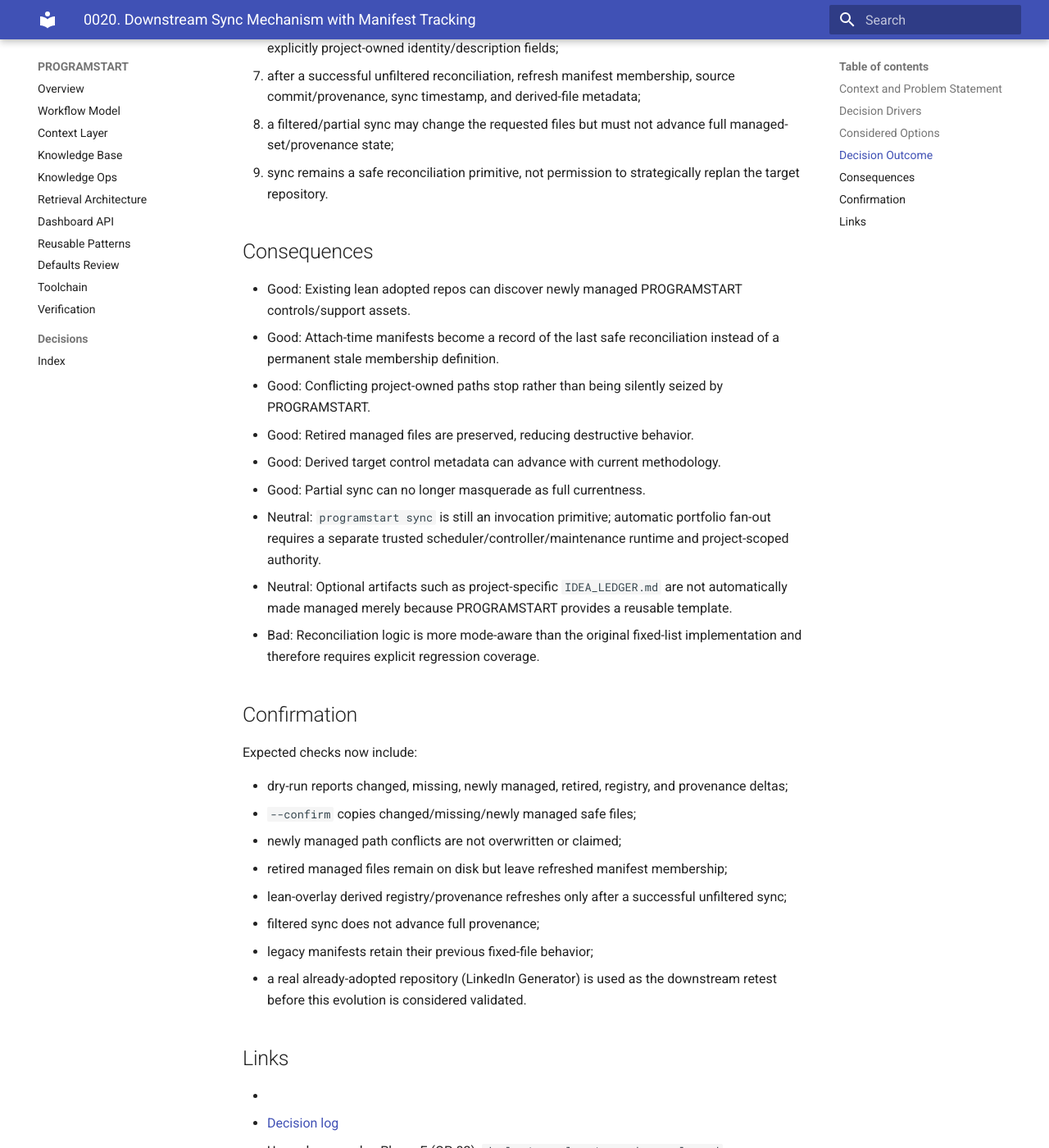
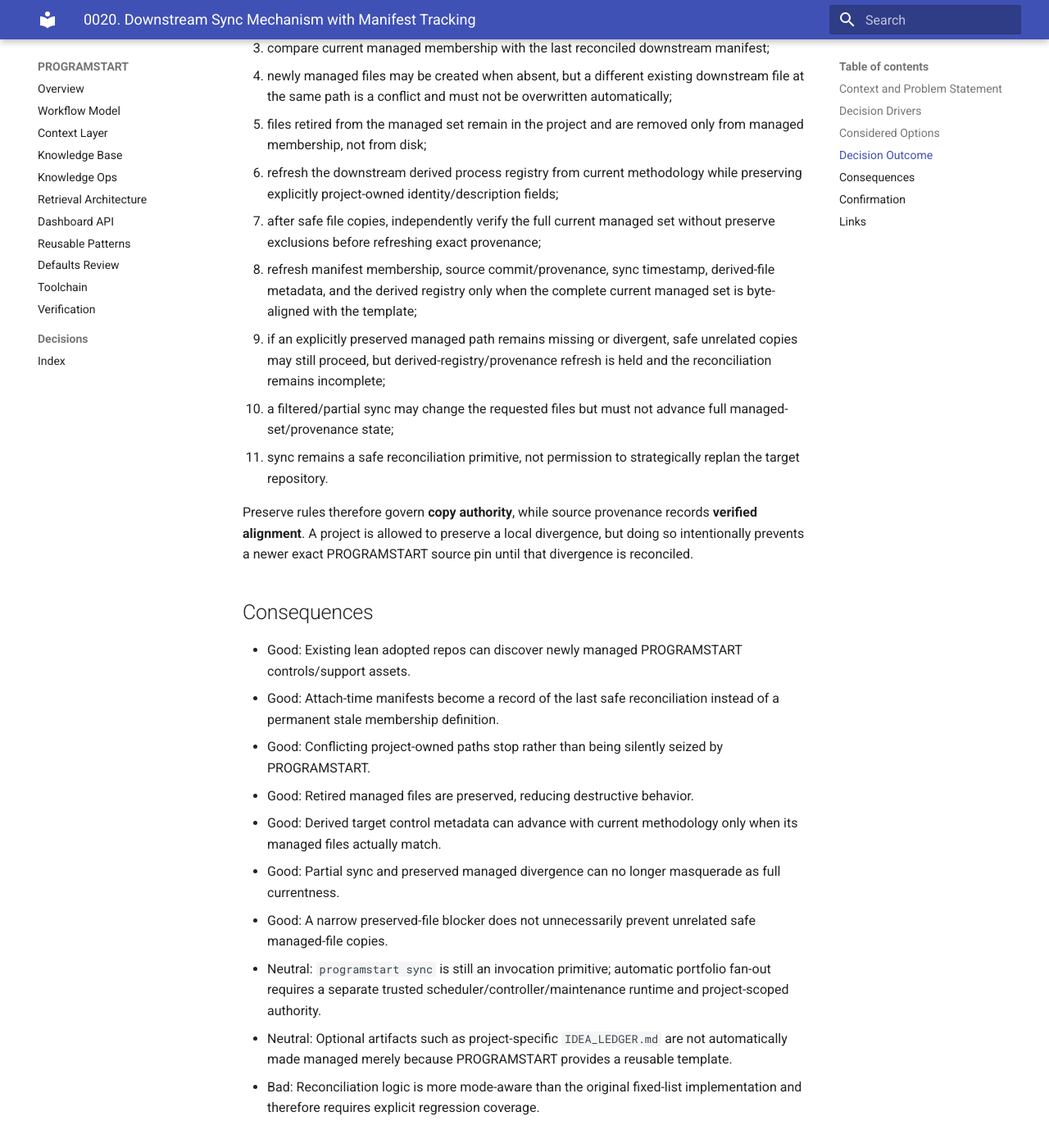
Before and after one commit to GrahamArdent/PROGRAMSTART, an MkDocs documentation site: the page built from docs/decisions/0020-downstream-sync-mechanism-with-manifest-tracking.md, in a window 1280 px wide and 1400 px high, scrolled down 1699 px. Shown: the whole window at 82% size. Built offline with MkDocs 1.6.1 and Material for MkDocs 9.7.7, drawn with Linux system fonts in a browser that asks for light colours; some of the changed text lies outside the part shown.

Commit message:
docs: require full alignment before provenance refresh

```diff
--- a/docs/decisions/0020-downstream-sync-mechanism-with-manifest-tracking.md
+++ b/docs/decisions/0020-downstream-sync-mechanism-with-manifest-tracking.md
@@ -14,6 +14,8 @@ When PROGRAMSTART attaches or adopts PROGRAMBUILD into a downstream consumer rep
 
 A real LinkedIn Generator retest on 2026-09-01 exposed an important evolution of the original design: a manifest whose `files` list is frozen at attach time cannot discover a file that becomes a managed reusable asset later. Attach-time membership is therefore useful evidence of the previous reconciliation, but it cannot be permanent authority over future managed membership for a lean managed overlay.
 
+A later Controller integration Challenge exposed a second trust boundary: preserve policy and provenance truth are different concerns. A downstream project may explicitly preserve a managed file and keep it divergent, but PROGRAMSTART must not then advance the exact `source_commit` as though the complete managed overlay matched that template commit.
+
 ## Decision Drivers
 
 - Downstream repos need a low-friction way to receive PROGRAMSTART tooling/methodology updates.
@@ -22,6 +24,7 @@ A real LinkedIn Generator retest on 2026-09-01 exposed an important evolution of
 - Existing lean adopted repositories must be able to discover newly managed reusable assets without destructive re-attach.
 - Files that leave the managed set must not be silently deleted from a project.
 - Partial/filtered sync must not falsely claim full PROGRAMSTART provenance/currentness.
+- Explicitly preserved managed divergence must not falsely claim exact PROGRAMSTART provenance/currentness.
 - Project strategy, architecture, implementation, optional project artifacts, and mutable workflow state remain project-owned.
 
 ## Considered Options
@@ -45,9 +48,13 @@ For lean managed overlays such as `existing_project_adoption` and external PROGR
 4. newly managed files may be created when absent, but a different existing downstream file at the same path is a conflict and must not be overwritten automatically;
 5. files retired from the managed set remain in the project and are removed only from managed membership, not from disk;
 6. refresh the downstream derived process registry from current methodology while preserving explicitly project-owned identity/description fields;
-7. after a successful unfiltered reconciliation, refresh manifest membership, source commit/provenance, sync timestamp, and derived-file metadata;
-8. a filtered/partial sync may change the requested files but must not advance full managed-set/provenance state;
-9. sync remains a safe reconciliation primitive, not permission to strategically replan the target repository.
+7. after safe file copies, independently verify the full current managed set without preserve exclusions before refreshing exact provenance;
+8. refresh manifest membership, source commit/provenance, sync timestamp, derived-file metadata, and the derived registry only when the complete current managed set is byte-aligned with the template;
+9. if an explicitly preserved managed path remains missing or divergent, safe unrelated copies may still proceed, but derived-registry/provenance refresh is held and the reconciliation remains incomplete;
+10. a filtered/partial sync may change the requested files but must not advance full managed-set/provenance state;
+11. sync remains a safe reconciliation primitive, not permission to strategically replan the target repository.
+
+Preserve rules therefore govern **copy authority**, while source provenance records **verified alignment**. A project is allowed to preserve a local divergence, but doing so intentionally prevents a newer exact PROGRAMSTART source pin until that divergence is reconciled.
 
 ## Consequences
 
@@ -55,8 +62,9 @@ For lean managed overlays such as `existing_project_adoption` and external PROGR
 - Good: Attach-time manifests become a record of the last safe reconciliation instead of a permanent stale membership definition.
 - Good: Conflicting project-owned paths stop rather than being silently seized by PROGRAMSTART.
 - Good: Retired managed files are preserved, reducing destructive behavior.
-- Good: Derived target control metadata can advance with current methodology.
-- Good: Partial sync can no longer masquerade as full currentness.
+- Good: Derived target control metadata can advance with current methodology only when its managed files actually match.
+- Good: Partial sync and preserved managed divergence can no longer masquerade as full currentness.
+- Good: A narrow preserved-file blocker does not unnecessarily prevent unrelated safe managed-file copies.
 - Neutral: `programstart sync` is still an invocation primitive; automatic portfolio fan-out requires a separate trusted scheduler/controller/maintenance runtime and project-scoped authority.
 - Neutral: Optional artifacts such as project-specific `IDEA_LEDGER.md` are not automatically made managed merely because PROGRAMSTART provides a reusable template.
 - Bad: Reconciliation logic is more mode-aware than the original fixed-list implementation and therefore requires explicit regression coverage.
@@ -65,11 +73,12 @@ For lean managed overlays such as `existing_project_adoption` and external PROGR
 
 Expected checks now include:
 
-- dry-run reports changed, missing, newly managed, retired, registry, and provenance deltas;
+- dry-run reports changed, missing, newly managed, retired, registry, provenance, and preserved-alignment deltas;
 - `--confirm` copies changed/missing/newly managed safe files;
 - newly managed path conflicts are not overwritten or claimed;
 - retired managed files remain on disk but leave refreshed manifest membership;
-- lean-overlay derived registry/provenance refreshes only after a successful unfiltered sync;
+- lean-overlay derived registry/provenance refreshes only after a successful unfiltered sync whose complete current managed set matches the template;
+- explicitly preserved managed divergence may coexist with unrelated safe copies but holds derived-registry/provenance refresh and returns incomplete reconciliation;
 - filtered sync does not advance full provenance;
 - legacy manifests retain their previous fixed-file behavior;
 - a real already-adopted repository (LinkedIn Generator) is used as the downstream retest before this evolution is considered validated.
```
